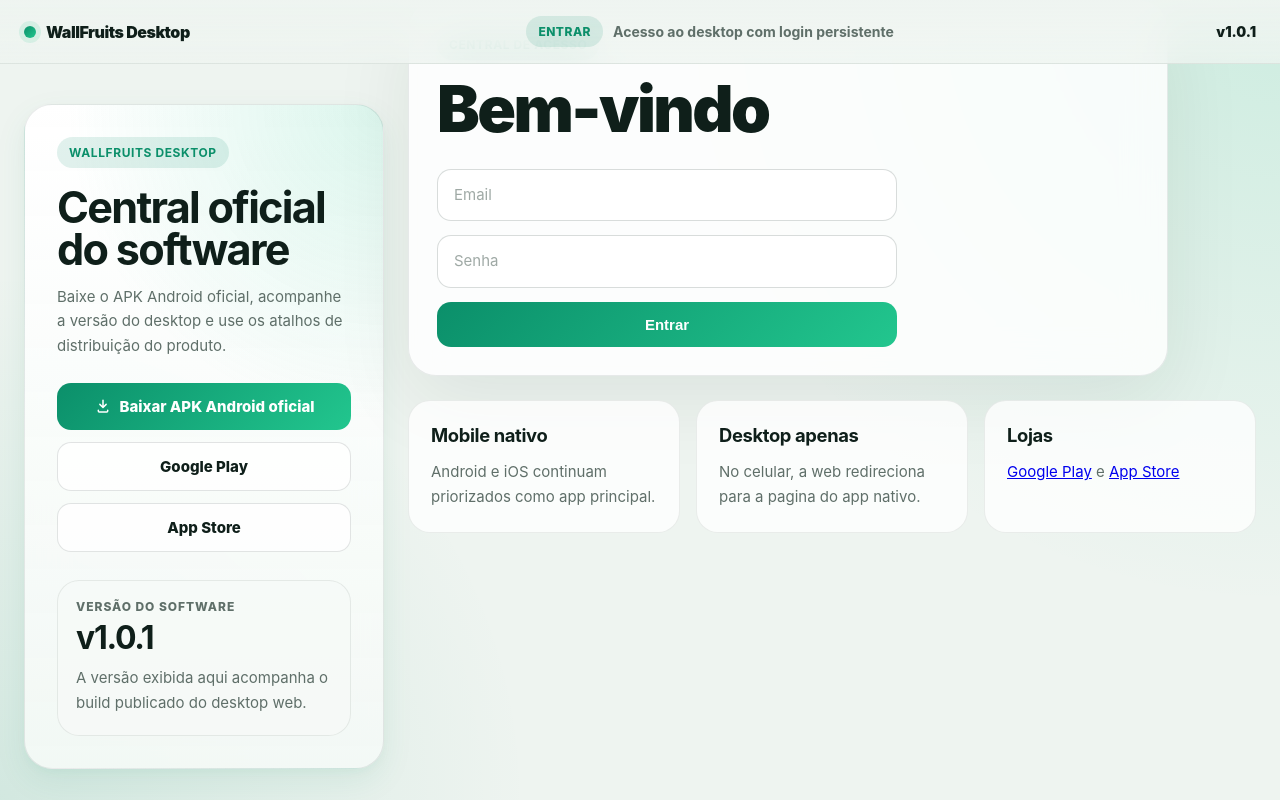
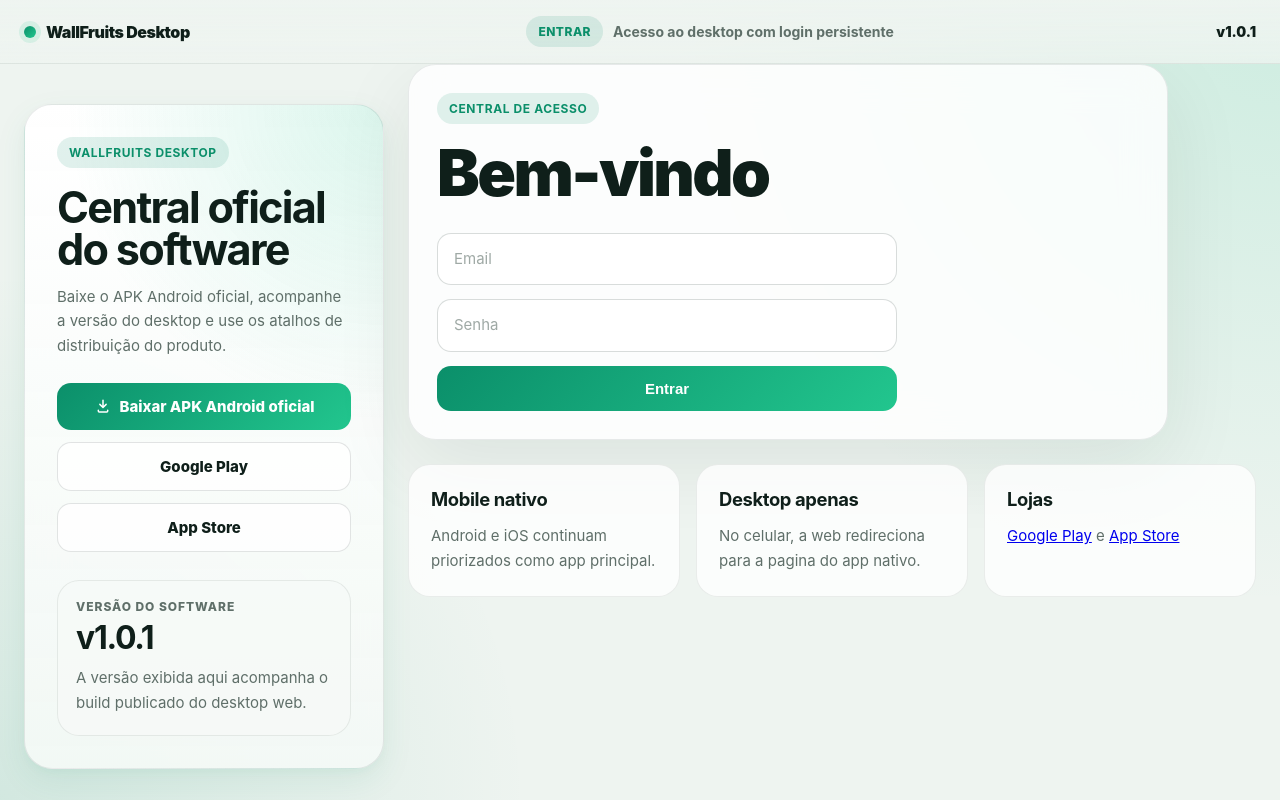
Before and after one commit to joelsonluiz-dot/wallfruits-backend, a React (Vite) app in the folder desktop-web/: page / in a window 1280 px wide. Built offline with nearby package versions, Linux system fonts and the light colour scheme; no server answers.

Commit message:
Adjust shell padding for fixed topbar: add 64px padding-top

```diff
--- a/desktop-web/src/styles.css
+++ b/desktop-web/src/styles.css
@@ -35,7 +35,7 @@
 
 .shell {
   min-height: 100vh;
-  padding: 0 24px 24px;
+  padding: 64px 24px 24px;
   display: grid;
   gap: 24px;
   grid-template-columns: minmax(280px, 360px) minmax(0, 1fr);
```
